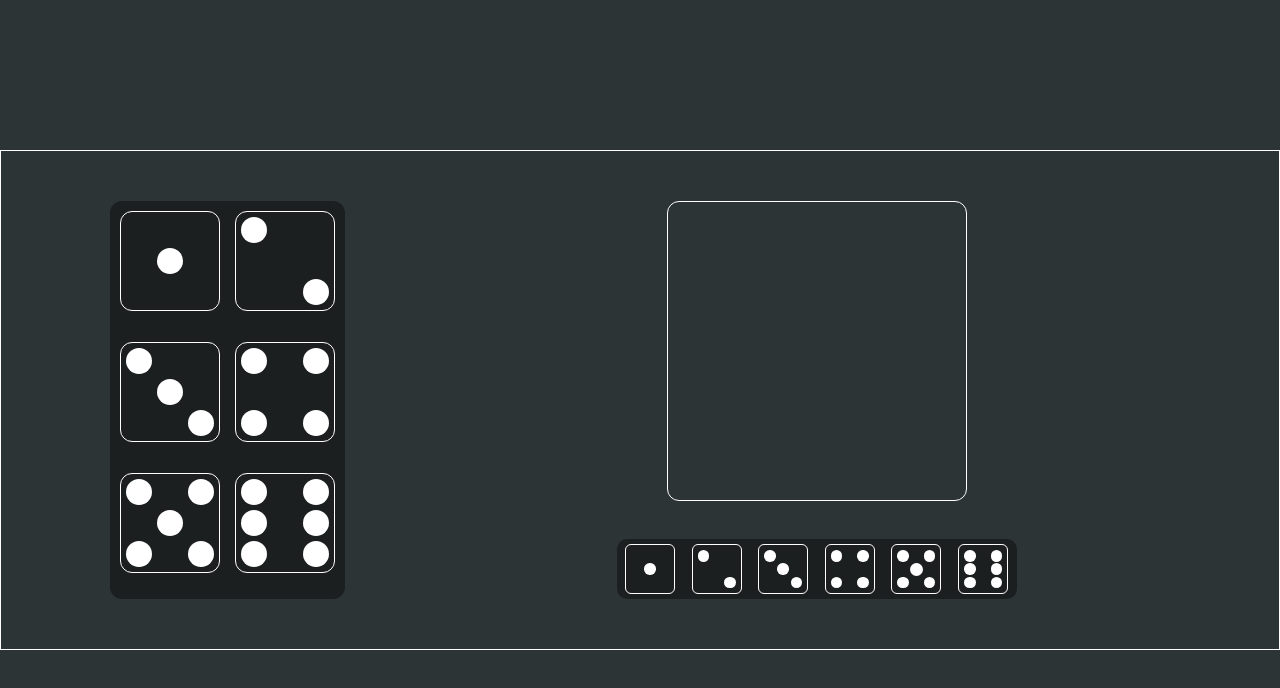
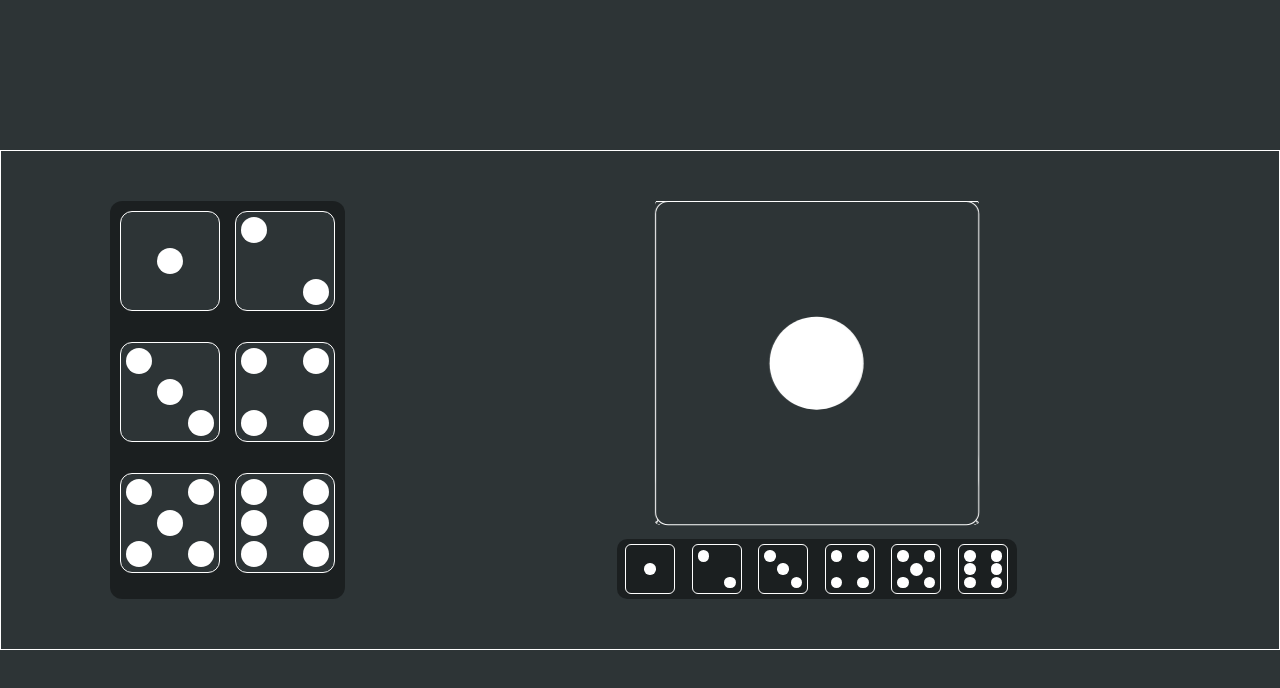
Before and after one commit to hard1n/3d-dice, a plain HTML site: page index.html in a window 1280 px wide. Drawn offline with Linux system fonts and the light colour scheme.

Commit message:
3d styles and interactions added

```diff
--- a/index.html
+++ b/index.html
@@ -11,43 +11,77 @@
 <body>
     <main class="main-container">
         <section class="left-side">
-            <div class="dice-face dice-btn face1">
+            <button class="dice-face dice-btn face1" id="btn1">
                 <div class="dot"></div>
-            </div>
-            <div class="dice-face dice-btn face2">
+            </button>
+            <button class="dice-face dice-btn face2" id="btn2">
                 <div class="dot"></div>
                 <div class="dot dot2"></div>
-            </div>
-            <div class="dice-face dice-btn face3">
+            </button>
+            <button class="dice-face dice-btn face3" id="btn3">
                 <div class="dot"></div>
                 <div class="dot dot2"></div>
                 <div class="dot dot3"></div>
-            </div>
-            <div class="dice-face dice-btn face4">
+            </button>
+            <button class="dice-face dice-btn face4" id="btn4">
                 <div class="dot"></div>
                 <div class="dot dot2"></div>
                 <div class="dot dot3"></div>
                 <div class="dot dot4"></div>
-            </div>
-            <div class="dice-face dice-btn face5">
+            </button>
+            <button class="dice-face dice-btn face5" id="btn5">
                 <div class="dot"></div>
                 <div class="dot dot2"></div>
                 <div class="dot dot3"></div>
                 <div class="dot dot4"></div>
                 <div class="dot dot5"></div>
-            </div>
-            <div class="dice-face dice-btn face6">
+            </button>
+            <button class="dice-face dice-btn face6" id="btn6">
                 <div class="dot"></div>
                 <div class="dot dot2"></div>
                 <div class="dot dot3"></div>
                 <div class="dot dot4"></div>
                 <div class="dot dot5"></div>
                 <div class="dot dot6"></div>
-            </div>
+            </button>
         </section>
         <section class="right-side">
             <div class="main-dice-container">
-                <div class="main-dice"></div>
+                <div class="main-dice__box" id="dice-box">
+                    <div class="dice-face face1 main-dice" id="dice-1">
+                        <div class="dot"></div>
+                    </div>
+                    <div class="dice-face face2 main-dice" id="dice-2">
+                        <div class="dot"></div>
+                        <div class="dot dot2"></div>
+                    </div>
+                    <div class="dice-face face3 main-dice" id="dice-3">
+                        <div class="dot"></div>
+                        <div class="dot dot2"></div>
+                        <div class="dot dot3"></div>
+                    </div>
+                    <div class="dice-face face4 main-dice" id="dice-4">
+                        <div class="dot"></div>
+                        <div class="dot dot2"></div>
+                        <div class="dot dot3"></div>
+                        <div class="dot dot4"></div>
+                    </div>
+                    <div class="dice-face face5 main-dice" id="dice-5">
+                        <div class="dot"></div>
+                        <div class="dot dot2"></div>
+                        <div class="dot dot3"></div>
+                        <div class="dot dot4"></div>
+                        <div class="dot dot5"></div>
+                    </div>
+                    <div class="dice-face face6 main-dice" id="dice-6">
+                        <div class="dot"></div>
+                        <div class="dot dot2"></div>
+                        <div class="dot dot3"></div>
+                        <div class="dot dot4"></div>
+                        <div class="dot dot5"></div>
+                        <div class="dot dot6"></div>
+                </div>
+                </div>
             </div>
             <nav class="nav-footer">
                 <div class="dice-face dice-hover face1">
--- a/main.js
+++ b/main.js
@@ -0,0 +1,33 @@
+const mainDice = document.getElementById('dice-box');
+const btnOne = document.getElementById('btn1');
+const btnTwo = document.getElementById('btn2');
+const btnThree = document.getElementById('btn3');
+const btnFour = document.getElementById('btn4');
+const btnFive = document.getElementById('btn5');
+const btnSix = document.getElementById('btn6');
+
+
+
+btnOne.addEventListener('click', ()=>
+    mainDice.style.transform = 'rotateY(0deg)'
+);
+
+btnTwo.addEventListener('click', ()=>
+    mainDice.style.transform = 'rotateY(-90deg)'
+);
+
+btnThree.addEventListener('click', ()=>
+    mainDice.style.transform = 'rotateY(90deg)'
+);
+
+btnFour.addEventListener('click', ()=>
+    mainDice.style.transform = 'rotateX(90deg)'
+);
+
+btnFive.addEventListener('click', ()=>
+    mainDice.style.transform = 'rotateX(-90deg)'
+);
+
+btnSix.addEventListener('click', ()=>
+    mainDice.style.transform = 'rotateX(-180deg)'
+);
--- a/styles.css
+++ b/styles.css
@@ -1,6 +1,4 @@
 :root {
-    --btn-dice: 100px;
-    --hover-dice: 50px;
 }
 
 *, ::after, ::before {
@@ -75,7 +73,7 @@ body {
     width: 400px;
 }
 
-/*** Dice styles ***/
+/*** Dice faces ***/
 .dice-face {
     border: 1px solid #fff;
     border-radius: 5%;
@@ -94,6 +92,7 @@ body {
 }
 
 .dice-btn {
+    background-color: #2d3436;
     border: 1px solid #fff;
     border-radius: 12px;
     height: 100px;
@@ -103,6 +102,7 @@ body {
 .dice-hover {
     border: 1px solid #fff;
     border-radius: 6px;
+    transition: 300ms;
     height: 50px;
     width: 50px;
 }
@@ -114,29 +114,13 @@ body {
     width: 30%;
 }
 
-.dot-hover {
-    background-color: #fff;
-    border-radius: 50%;
-    height: 14.29px;
-    width: 14.29;
-}
-
 .face1 {
-    display: flex;
     align-items: center;
     justify-content: center;
 }
 
-.face2 {
-    display: flex;
-    justify-content: space-between;
-}
-
 .face2 > .dot2 {
     align-self: flex-end;
-}
-
-.face3 {
 }
 
 .face3 > .dot2 {
@@ -170,11 +154,6 @@ body {
     justify-self: flex-end;
 }
 
-/* .face5 {
-    display: grid;
-    grid-template-columns: repeat(3, 1fr);
-} */
-
 .face5 > .dot2 {
     position: absolute;
     top: calc(50% - (26.94% / 2));
@@ -200,3 +179,86 @@ body {
 .face6 > .dot5, .face6 > .dot6 {
     align-self: flex-end;
 }
+
+/*** Buttons styles ***/
+.dice-btn:hover, .dice-hover:hover {
+    box-shadow: 0 1px 6px #fff;
+    cursor: pointer;
+}
+
+/* ***3D animation*** */
+.main-dice-container {
+    position: relative;
+    transform: rotate(-50%, -50%);
+    perspective: 2000px;
+}
+
+.main-dice__box {
+    background-color: #fff;
+    position: absolute;
+    height: 300px;
+    width: 300px;
+    /* transform: rotate(-90deg); */
+    transform-style: preserve-3d;
+    transition: 700ms;
+    /* animation: animate 5s infinite; */
+    /* transform:rotateY(30deg); */
+    /* transform:rotateX(-10deg); */
+}
+
+/* @keyframes animate {
+    0% {
+        transform: rotatex(45deg) rotateY(-45deg);
+    }
+    25% {
+        transform: rotatex(-45deg) rotateY(-45deg);
+    }
+    50% {
+        transform: rotatex(45deg) rotateY(-45deg);
+    }
+    75% {
+        transform: rotatex(-45deg) rotateY(45deg);
+    }
+    100% {
+        transform: rotatex(45deg) rotateY(-45deg);
+    }
+} */
+
+.main-dice {
+    background-color: #2d3436;
+    position: absolute;
+}
+
+#dice-1 /*front face*/{
+    /* display: none; */
+    transform: translateZ(150px);
+}
+
+#dice-2 /*right*/ {
+    /* display: none; */
+    left: 150px;
+    transform: rotateY(-90deg);
+}
+
+#dice-3 /*left*/{
+    /* display: none; */
+    right: 150px;
+    transform: rotateY(-90deg);
+}
+
+#dice-4 /*bottom*/{
+    /* display: none; */
+    top: 150px;
+    transform: rotateX(-90deg);
+}
+
+#dice-5 /*top*/{
+    /* display: none; */
+    bottom: 150px;
+    transform: rotateX(-90deg);
+}
+
+#dice-6 /*back*/{
+    /* display: none; */
+    transform: translateZ(-150px);
+}
```
